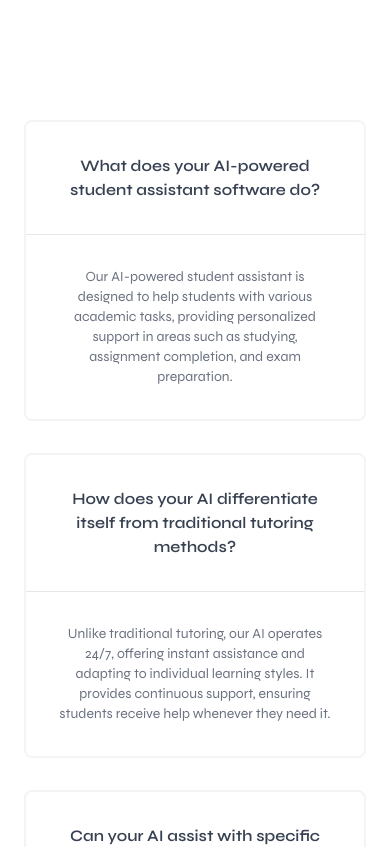
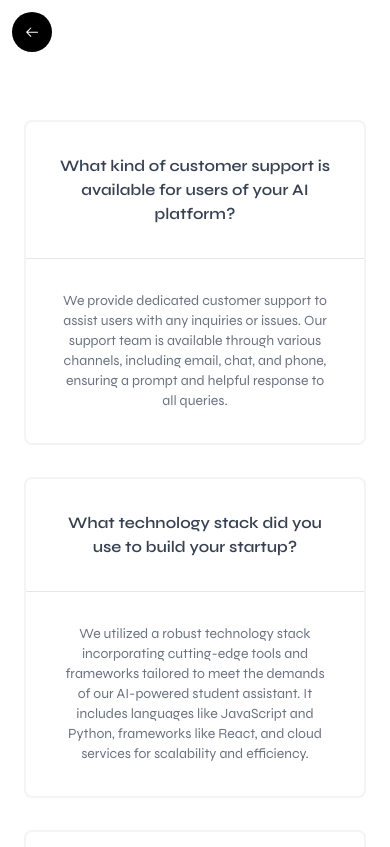
Before and after one commit to LokmaneElhakim/coming-soon, a Next.js app: page /faq in a window 390 px wide. Shown: the top 847 px of the page. Built offline with nearby package versions, Linux system fonts and the light colour scheme.

Commit message:
style : contact form

```diff
--- a/app/(prelaunch)/contact_us/page.tsx
+++ b/app/(prelaunch)/contact_us/page.tsx
@@ -4,6 +4,8 @@ import { useForm } from "react-hook-form";
 import emailjs from "@emailjs/browser";
 import Button from "@/components/Button";
 import { Toaster, toast } from "sonner";
+import { GoArrowLeft } from "react-icons/go";
+import Link from "next/link";
 
 type Inputs = {
   firstName: string;
@@ -11,7 +13,6 @@ type Inputs = {
   message?: string;
 };
 const ContactUs = () => {
-  const [success, setSuccess] = useState<boolean | undefined>();
   const { register, handleSubmit, reset } = useForm<Inputs>({
     defaultValues: {
       firstName: "",
@@ -30,7 +31,6 @@ const ContactUs = () => {
       .send("service_l7fduua", "template_wdfz5vk", data)
       .then(function (response) {
         if (response.status == 200) {
-          setSuccess(true);
           toast.success("Thanks for joining our waitlist!", {
             description:
               "We'll keep you informed and notify you once we launch.",
@@ -40,9 +40,17 @@ const ContactUs = () => {
   };
   return (
     <>
+      <div className="left-1.5 top-3.5 fixed cursor-pointer m-5/2 p-0 border-none rounded-full z-30">
+        <Link
+          href="/"
+          className="left-3 top-3 fixed cursor-pointer m-5/2 p-3 border-none rounded-full z-30 bg-black"
+        >
+          <GoArrowLeft />
+        </Link>
+      </div>
       <form
         onSubmit={handleSubmit(onSubmit)}
-        className="my-10 mx-auto max-w-lg "
+        className="sm:my-16 my-10 mx-auto max-w-lg "
       >
         <div className="flex flex-wrap mx-2 md:-mx-3 mb-6 items-start">
           <div className="w-full px-3">
@@ -105,7 +113,7 @@ const ContactUs = () => {
           handleClick={() =>
             setTimeout(() => {
               reset();
-            }, 2000)
+            }, 1500)
           }
         />
       </form>
--- a/app/(prelaunch)/faq/page.tsx
+++ b/app/(prelaunch)/faq/page.tsx
@@ -1,16 +1,19 @@
-import React, { useEffect } from "react";
+import React from "react";
 import useGetfaq, { faqType } from "@/app/hooks/useGetfaq";
+import Link from "next/link";
+import { GoArrowLeft } from "react-icons/go";
 const FaqPage = () => {
   const faqs = useGetfaq();
   return (
     <>
-      {/*
-        <h1 class="text-2xl font-semibold text-center text-gray-800 lg:text-3xl dark:text-white">Frequently asked questions</h1>
-
-        <div class="mt-12 space-y-8">
-            <div class="border-2 border-gray-100 rounded-lg dark:border-gray-700">
-            </div>
-        </div> */}
+      <div className="left-1.5 top-3.5 fixed cursor-pointer m-5/2 p-0 border-none rounded-full z-30">
+        <Link
+          href="/"
+          className="left-3 top-3 fixed cursor-pointer m-5/2 p-3 border-none rounded-full z-30 bg-black"
+        >
+          <GoArrowLeft />
+        </Link>
+      </div>
       <section className="bg-white dark:bg-gray-900 overflow-x-hidden">
         <div className="container max-w-4xl px-6 py-10 mx-auto">
           <h1 className="text-2xl font-semibold text-center  lg:text-3xl dark:text-white">
@@ -20,7 +23,10 @@ const FaqPage = () => {
           <div className="mt-12 space-y-8">
             {faqs.map((faq: faqType) => {
               return (
-                <div className="border-2 border-gray-100 rounded-lg ">
+                <div
+                  key={faq.id}
+                  className="border-2 border-gray-100 rounded-lg "
+                >
                   <div className="flex items-center justify-between w-full p-8">
                     <h1 className="font-semibold text-gray-700 dark:text-white">
                       {faq.question}
--- a/app/hooks/useGetfaq.ts
+++ b/app/hooks/useGetfaq.ts
@@ -6,67 +6,6 @@ export type faqType = {
 
 export default function useGetfaq() {
   const faq: faqType[] = [
-    {
-      id: 1,
-      question: "What does your AI-powered student assistant software do?",
-      answer:
-        "Our AI-powered student assistant is designed to help students with various academic tasks, providing personalized support in areas such as studying, assignment completion, and exam preparation.",
-    },
-    {
-      id: 2,
-      question:
-        "How does your AI differentiate itself from traditional tutoring methods?",
-      answer:
-        "Unlike traditional tutoring, our AI operates 24/7, offering instant assistance and adapting to individual learning styles. It provides continuous support, ensuring students receive help whenever they need it.",
-    },
-    {
-      id: 3,
-      question:
-        "Can your AI assist with specific subjects or is it a general-purpose tool?",
-      answer:
-        "Our AI is versatile and can assist with a wide range of subjects. It adapts to various academic disciplines and offers tailored guidance based on the user's specific needs and curriculum.",
-    },
-    {
-      id: 4,
-      question:
-        "How does the AI ensure data privacy and security for students?",
-      answer:
-        "We prioritize the security and privacy of user data. Our platform adheres to industry-standard encryption protocols, and we comply with data protection regulations to safeguard the personal information of students.",
-    },
-    {
-      id: 5,
-      question:
-        "Is your student assistant AI compatible with different learning management systems (LMS)?",
-      answer:
-        "Yes, our AI is designed to integrate seamlessly with various learning management systems, ensuring a smooth experience for both students and educators within their existing educational frameworks.",
-    },
-    {
-      id: 6,
-      question: "How does the AI adapt to different learning paces and styles?",
-      answer:
-        "Our AI employs machine learning algorithms to understand and adapt to individual learning paces and styles. It continuously analyzes user interactions to provide increasingly personalized and effective assistance over time.",
-    },
-    {
-      id: 7,
-      question:
-        "Can the AI provide real-time feedback on assignments and assessments?",
-      answer:
-        "Absolutely! Our AI offers real-time feedback on assignments and assessments, providing constructive insights to help students improve their understanding and performance.",
-    },
-    {
-      id: 8,
-      question:
-        "What kind of support and resources does your AI provide for exam preparation?",
-      answer:
-        "Our AI assists students in exam preparation by offering targeted study materials, practice questions, and personalized study plans. It helps users focus on key concepts and areas that need improvement.",
-    },
-    {
-      id: 9,
-      question:
-        "How can educators integrate your AI into their teaching methods?",
-      answer:
-        "Educators can easily incorporate our AI into their teaching methods by accessing relevant analytics and insights about students. This allows for a more informed and adaptive approach to classroom instruction.",
-    },
     {
       id: 10,
       question:
@@ -99,6 +38,67 @@ export default function useGetfaq() {
       answer:
         "For technical support, you can reach out to our dedicated team through multiple channels. Feel free to contact us via email at lokmaneelhakimbaslimane@gmail.com, or by filling the contact form ",
     },
+    {
+      id: 15,
+      question: "What does your AI-powered student assistant software do?",
+      answer:
+        "Our AI-powered student assistant is designed to help students with various academic tasks, providing personalized support in areas such as studying, assignment completion, and exam preparation.",
+    },
+    {
+      id: 16,
+      question:
+        "How does your AI differentiate itself from traditional tutoring methods?",
+      answer:
+        "Unlike traditional tutoring, our AI operates 24/7, offering instant assistance and adapting to individual learning styles. It provides continuous support, ensuring students receive help whenever they need it.",
+    },
+    {
+      id: 17,
+      question:
+        "Can your AI assist with specific subjects or is it a general-purpose tool?",
+      answer:
+        "Our AI is versatile and can assist with a wide range of subjects. It adapts to various academic disciplines and offers tailored guidance based on the user's specific needs and curriculum.",
+    },
+    {
+      id: 18,
+      question:
+        "How does the AI ensure data privacy and security for students?",
+      answer:
+        "We prioritize the security and privacy of user data. Our platform adheres to industry-standard encryption protocols, and we comply with data protection regulations to safeguard the personal information of students.",
+    },
+    {
+      id: 19,
+      question:
+        "Is your student assistant AI compatible with different learning management systems (LMS)?",
+      answer:
+        "Yes, our AI is designed to integrate seamlessly with various learning management systems, ensuring a smooth experience for both students and educators within their existing educational frameworks.",
+    },
+    {
+      id: 20,
+      question: "How does the AI adapt to different learning paces and styles?",
+      answer:
+        "Our AI employs machine learning algorithms to understand and adapt to individual learning paces and styles. It continuously analyzes user interactions to provide increasingly personalized and effective assistance over time.",
+    },
+    {
+      id: 21,
+      question:
+        "Can the AI provide real-time feedback on assignments and assessments?",
+      answer:
+        "Absolutely! Our AI offers real-time feedback on assignments and assessments, providing constructive insights to help students improve their understanding and performance.",
+    },
+    {
+      id: 22,
+      question:
+        "What kind of support and resources does your AI provide for exam preparation?",
+      answer:
+        "Our AI assists students in exam preparation by offering targeted study materials, practice questions, and personalized study plans. It helps users focus on key concepts and areas that need improvement.",
+    },
+    {
+      id: 23,
+      question:
+        "How can educators integrate your AI into their teaching methods?",
+      answer:
+        "Educators can easily incorporate our AI into their teaching methods by accessing relevant analytics and insights about students. This allows for a more informed and adaptive approach to classroom instruction.",
+    },
   ];
   return faq;
 }
--- a/components/animations/TransitionLink.tsx
+++ b/components/animations/TransitionLink.tsx
@@ -14,7 +14,7 @@ export default function TransitionLink({
 }: {
   cn?: string;
   href: string;
-  label: string;
+  label?: string;
   color?: "inverted" | undefined;
   svg?: {
     icon?: "start" | undefined;
@@ -32,7 +32,7 @@ export default function TransitionLink({
       cn={`rounded-xl border border-solid cursor-pointer  ${cn}`}
       color={color}
       handleClick={handleClick}
-      label={label}
+      label={label || ""}
       svg={svg}
     />
   );
```
